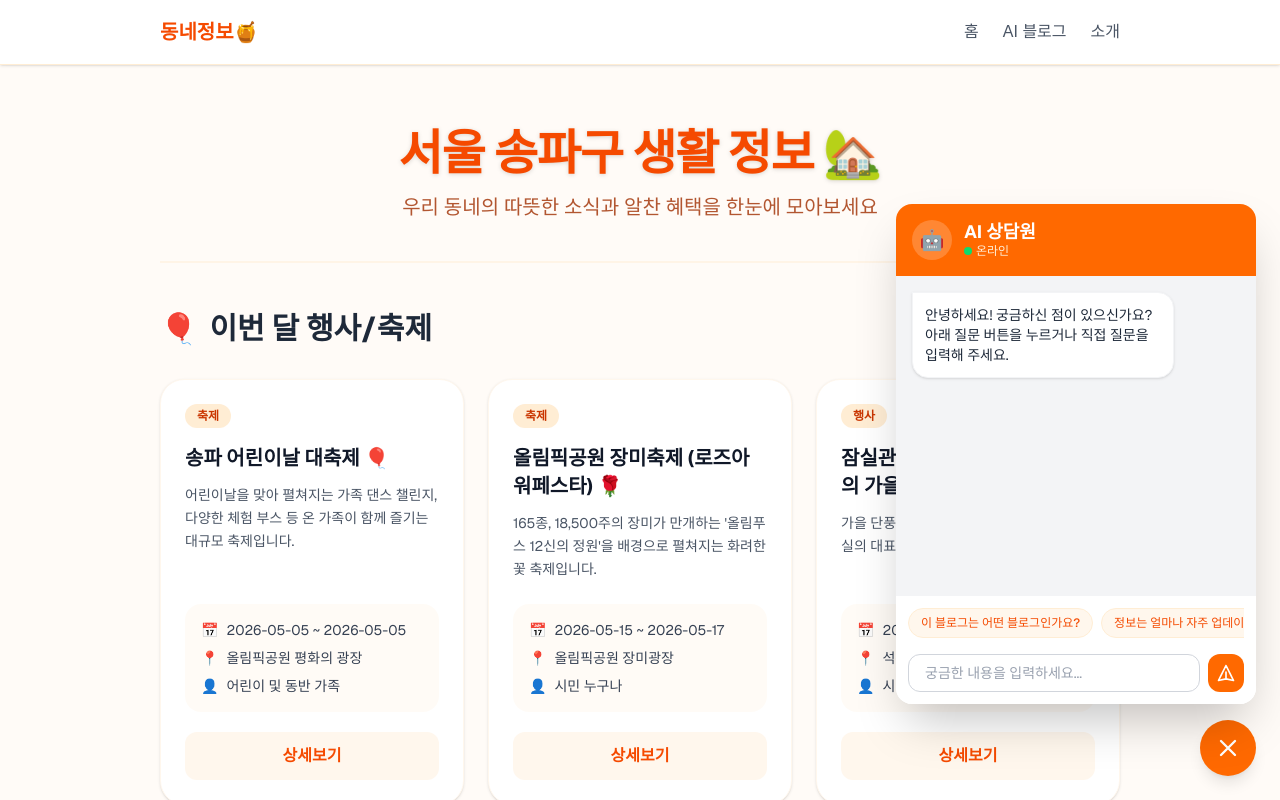
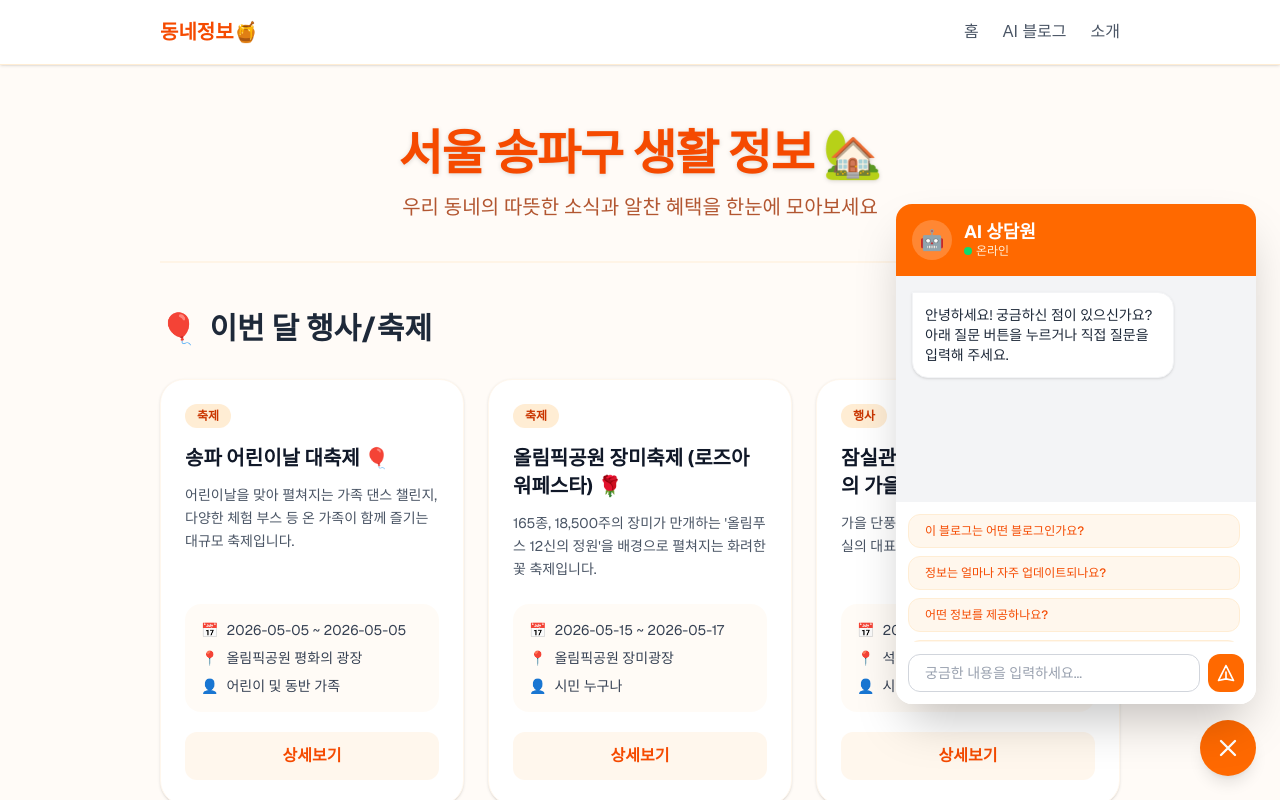
Before and after one commit to shomia-biz/vibe-local-info, a Next.js app: page / in a window 1280 px wide. Both pictures are taken after a click on the button 1228 px from the left and 748 px from the top of the page. Shown: the top 800 px of the page. Built offline with nearby package versions, Linux system fonts and the light colour scheme; no server answers.

Commit message:
style: AI 챗봇 질문 리스트 세로 스크롤로 변경

```diff
--- a/src/components/ChatBot.tsx
+++ b/src/components/ChatBot.tsx
@@ -142,12 +142,12 @@ export default function ChatBot() {
 
         {/* 질문 버튼 및 입력 영역 */}
         <div className="p-3 bg-white border-t border-gray-100">
-          <div className="flex gap-2 overflow-x-auto whitespace-nowrap scrollbar-hide mb-3 pb-1">
+          <div className="flex flex-col gap-2 overflow-y-auto max-h-32 scrollbar-hide mb-3 pr-1">
             {chatData.map((item, idx) => (
               <button
                 key={idx}
                 onClick={() => handleQuestionClick(item)}
-                className="inline-block px-3 py-1.5 bg-orange-50 text-orange-600 text-xs font-medium rounded-full border border-orange-100 hover:bg-orange-100 transition-colors shrink-0"
+                className="w-full text-left px-4 py-2 bg-orange-50 text-orange-600 text-xs font-medium rounded-xl border border-orange-100 hover:bg-orange-100 transition-colors"
               >
                 {item.question}
               </button>
```
